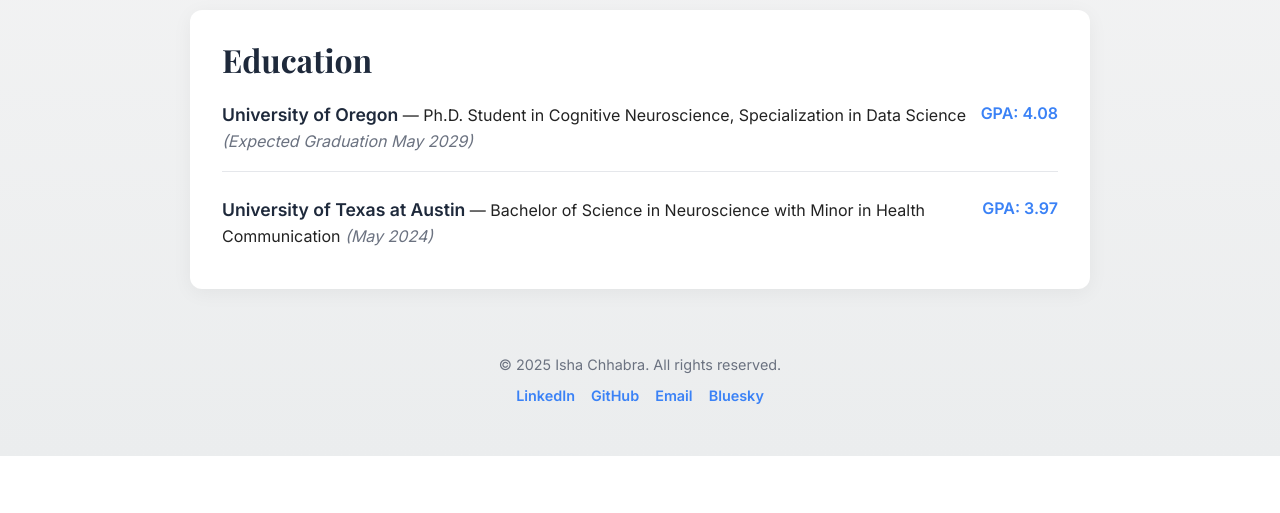
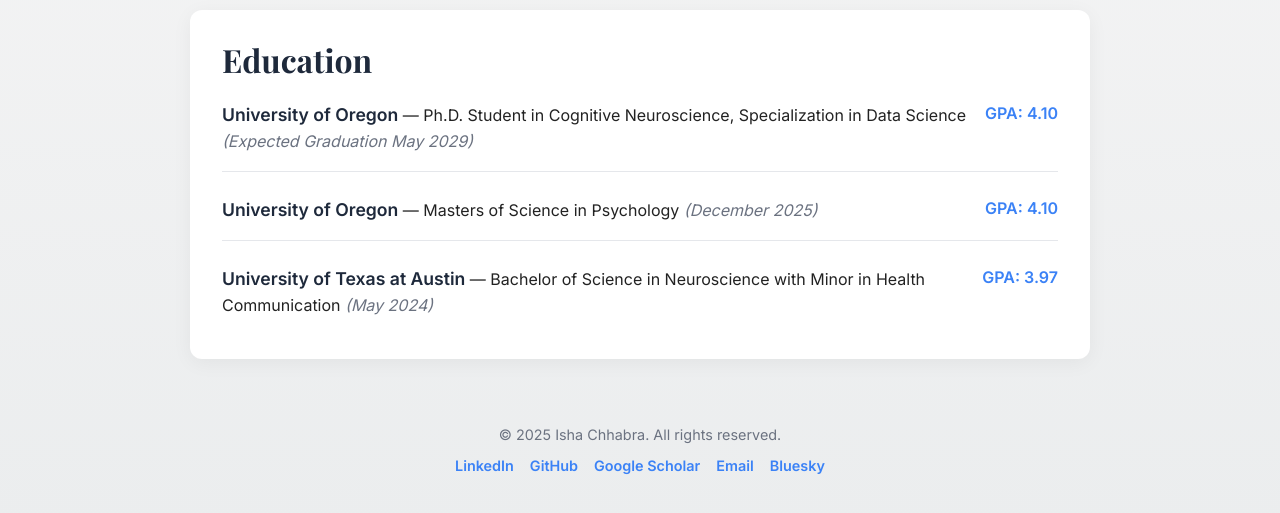
Before and after one commit to ishachhabra1/ishachhabra1.github.io, a plain HTML site: page about.html in a window 1280 px wide. Shown: the part 864-1377 px from the top of the page. Before the commit the page ends 1320 px from the top, so only its background shows below. Drawn offline with nearby package versions, Linux system fonts and the light colour scheme.

Commit message:
added Google Scholar link

```diff
--- a/about.html
+++ b/about.html
@@ -271,7 +271,15 @@
         <strong>University of Oregon</strong> — Ph.D. Student in Cognitive Neuroscience, Specialization in Data Science
         <span class="edu-year"> (Expected Graduation May 2029)</span>
       </div>
-      <div class="gpa">GPA: 4.08</div>
+      <div class="gpa">GPA: 4.10</div>
+    </div>
+
+    <div class="edu-entry">
+      <div class="edu-info">
+        <strong>University of Oregon</strong> — Masters of Science in Psychology
+        <span class="edu-year"> (December 2025)</span>
+      </div>
+      <div class="gpa">GPA: 4.10</div>
     </div>
 
     <div class="edu-entry">
@@ -289,8 +297,10 @@
     <div class="footer-links">
       <a href="https://www.linkedin.com/in/ishachhabra111" target="_blank">LinkedIn</a>
       <a href="https://github.com/ishachhabra1" target="_blank">GitHub</a>
+      <a href="https://scholar.google.com/citations?user=bhRF2d4AAAAJ&hl=en" target="_blank">Google Scholar</a>
       <a href="mailto:ishachhabra1000@gmail.com">Email</a>
       <a href="https://bsky.app/profile/ishachhabra.bsky.social" target="_blank">Bluesky</a>
+
     </div>
   </footer>
 
```
Also changed, not shown: contact.html (+1 -0 lines), cv.html (+1 -0 lines), index.html (+2 -1 lines), publications.html (+1 -0 lines), research.html (+1 -0 lines).
